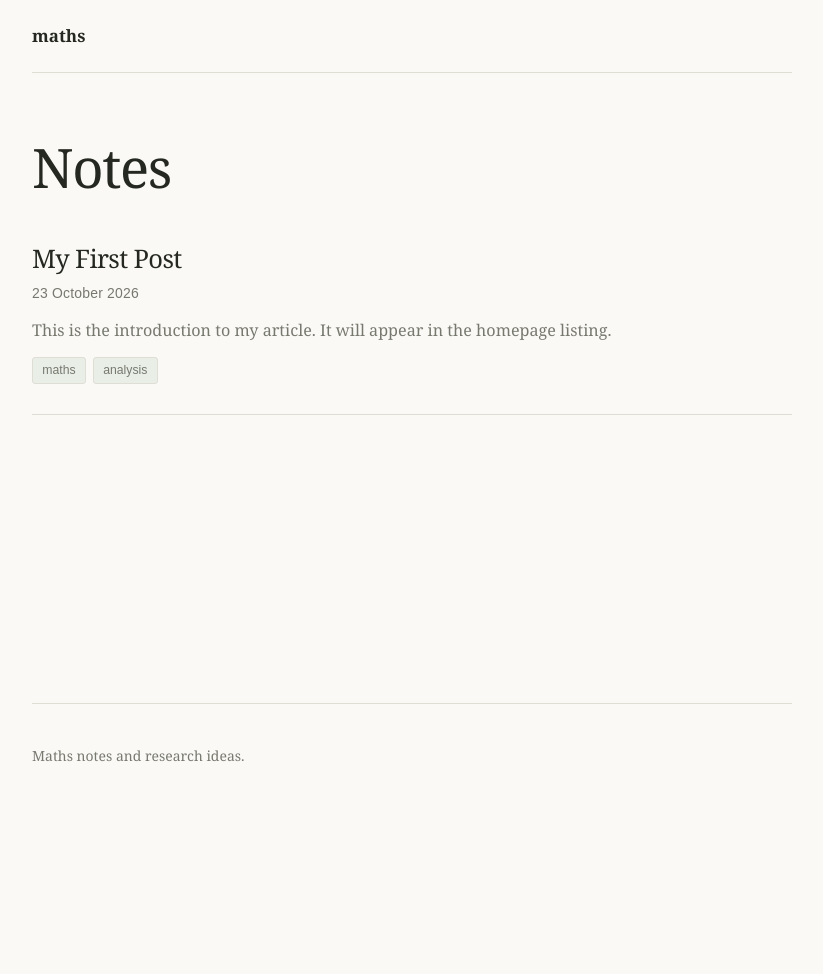
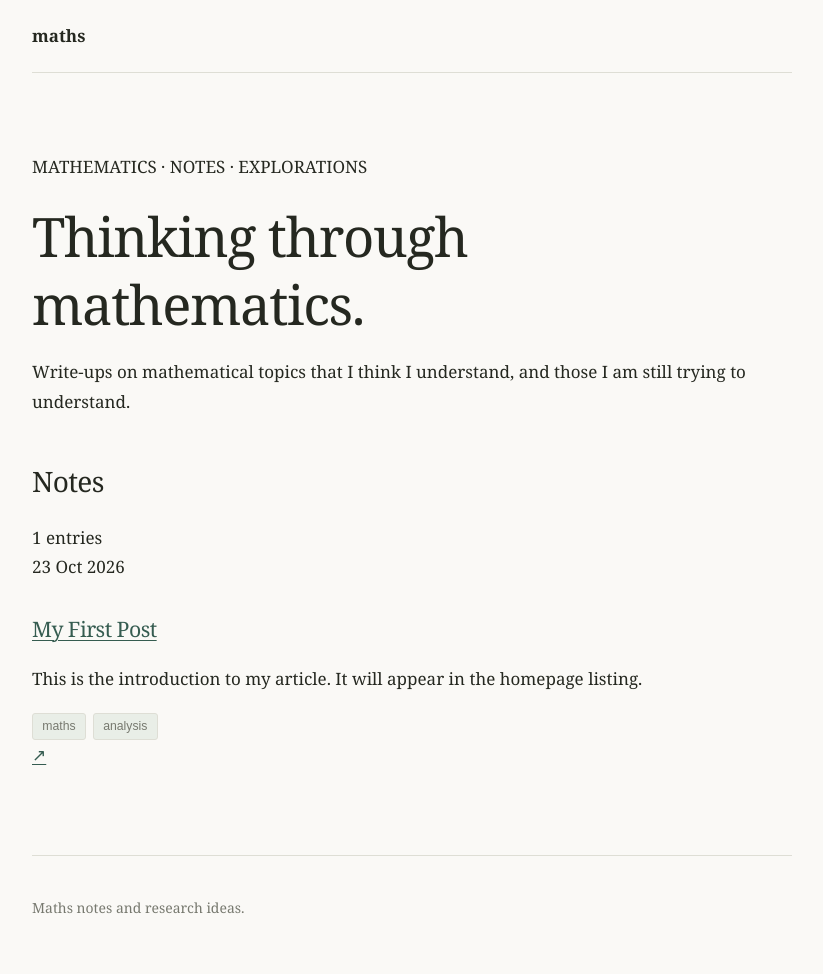
Before and after one commit to uselesstechjunks/maths, a Jekyll site: the page built from index.md, in a window 1280 px wide. Shown: the whole page, without its empty margins (228-1051 px from the left). Built offline with Jekyll 4.4.1, drawn with Linux system fonts in a browser that asks for light colours; before the commit the page ends 900 px from its top, so only the background shows below that.

Commit message:
Revise index.md layout for notes section

```diff
--- a/index.md
+++ b/index.md
@@ -3,28 +3,47 @@ layout: default
 title: Home
 ---
 
-# Notes
+<section class="home-intro">
+  <p class="eyebrow">MATHEMATICS · NOTES · EXPLORATIONS</p>
+  <h1>Thinking through mathematics.</h1>
+  <p class="intro-text">
+    Write-ups on mathematical topics that I think I understand, and those I am still trying to understand.
+  </p>
+</section>
 
-{% for post in site.posts %}
-<article class="post-preview">
-  <h2>
-    <a href="{{ post.url | relative_url }}">{{ post.title }}</a>
-  </h2>
-
-  <p class="post-meta">
-    {{ post.date | date: "%d %B %Y" }}
-  </p>
-
-  <div class="post-excerpt">
-    {{ post.excerpt }}
+<section class="notes-section">
+  <div class="section-heading">
+    <h2>Notes</h2>
+    <span>{{ site.posts.size }} entries</span>
   </div>
 
-  {% if post.tags.size > 0 %}
-  <p class="post-tags">
-    {% for tag in post.tags %}
-      <span class="tag">{{ tag }}</span>
-    {% endfor %}
-  </p>
-  {% endif %}
-</article>
-{% endfor %}
+  {% for post in site.posts %}
+  <article class="note">
+    <div class="note-date">
+      {{ post.date | date: "%d %b %Y" }}
+    </div>
+
+    <div class="note-main">
+      <h3>
+        <a href="{{ post.url | relative_url }}">{{ post.title }}</a>
+      </h3>
+
+      <div class="note-excerpt">
+        {{ post.excerpt }}
+      </div>
+
+      {% if post.tags.size > 0 %}
+      <div class="post-tags">
+        {% for tag in post.tags %}
+        <span class="tag">{{ tag }}</span>
+        {% endfor %}
+      </div>
+      {% endif %}
+    </div>
+
+    <a class="note-arrow"
+       href="{{ post.url | relative_url }}"
+       aria-label="Read {{ post.title }}">↗</a>
+  </article>
+  {% endfor %}
+</section>
```
